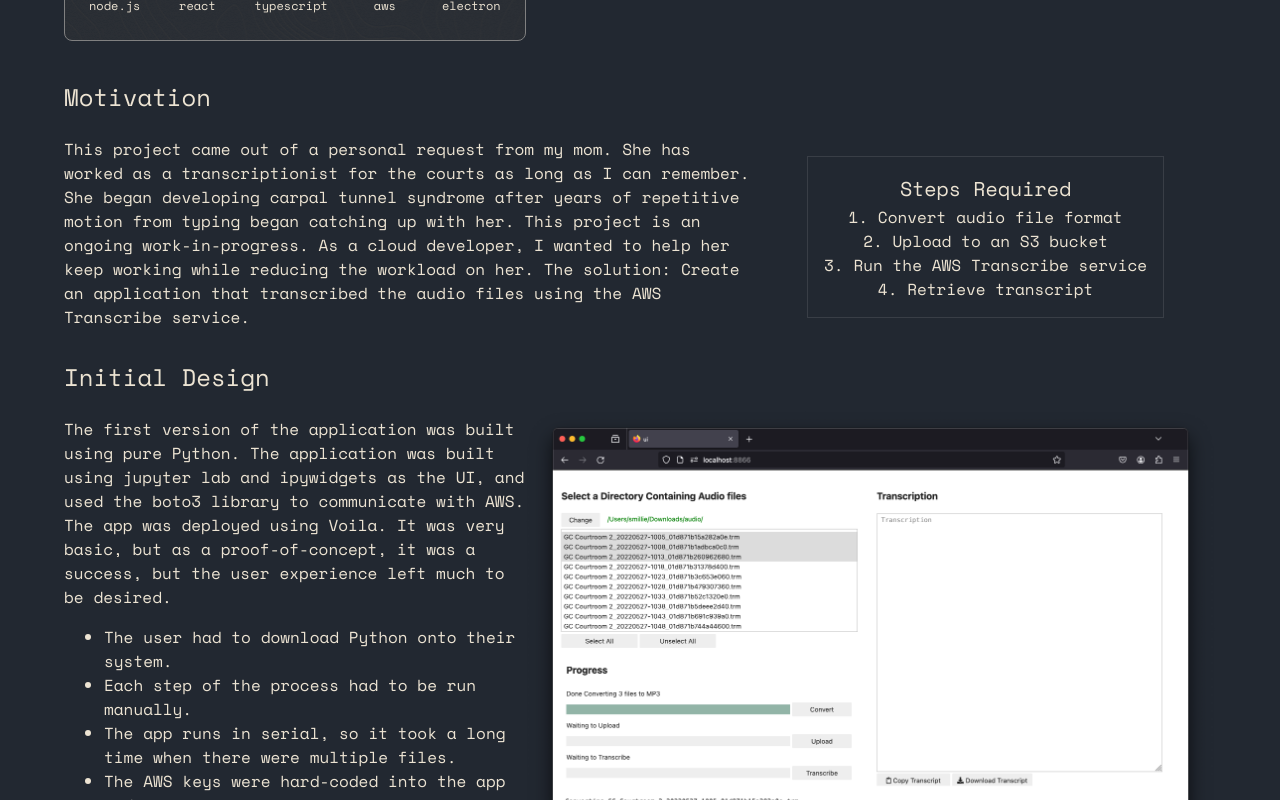
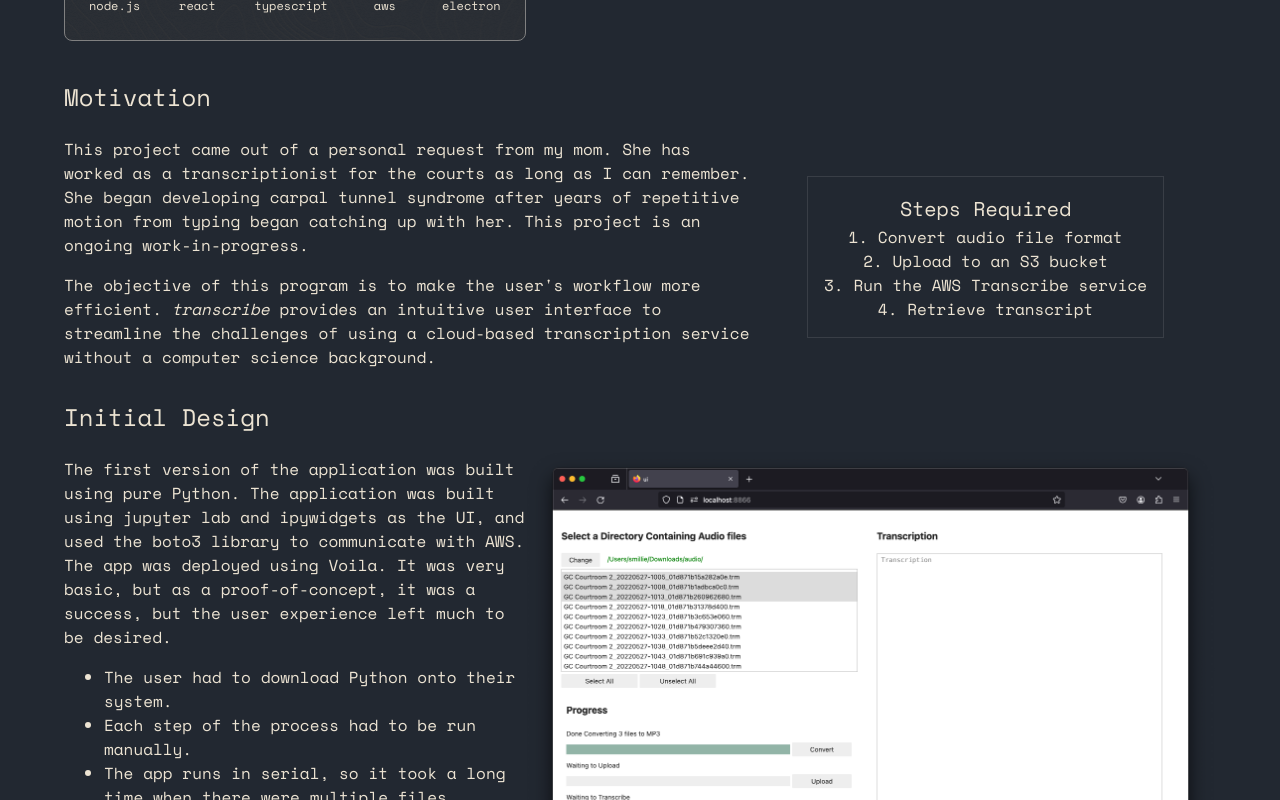
Before and after one commit to jsmillie7/portfolio-app, a React (Create React App) app: page /#/projects/transcribe in a window 1280 px wide. Shown: the part 1120-1920 px from the top of the page. Built offline with nearby package versions, Linux system fonts and the light colour scheme; a web font is replaced by a local one.

Commit message:
Hide geomodelling page for now while it needs more work. Tweak wording on 404 page. Grammatic improvements to transcribe project description

```diff
--- a/src/App.js
+++ b/src/App.js
@@ -136,7 +136,7 @@ export default function App() {
               <Routes>
                 <Route path="/" element={<Home />} />
                 <Route path="/projects" element={<Projects />} />
-                <Route path="/projects/geomodeling" element={<Geomodeling />} />
+                {/* <Route path="/projects/geomodelng" element={<Geomodeling />} /> */}
                 <Route path="/projects/cloudsim" element={<CloudSim />} />
                 <Route path="/projects/transcribe" element={<Transcribe />} />
                 <Route path="/projects/*" element={<ProjectNotFound />} />
--- a/src/Components/Projects/ProjectNotFound.js
+++ b/src/Components/Projects/ProjectNotFound.js
@@ -16,10 +16,10 @@ export default function ProjectNotFound() {
             flexDirection={'column'}
             >
                 <Typography variant="h1">
-                    404
+                    Under Construction
                 </Typography>
                 <Typography variant="h6" gutterBottom>
-                    Requested Project not Found
+                    This project page is still in development!
                 </Typography>
                 <ProjectsReturnButton />
             </Box>
--- a/src/Components/Projects/Transcribe/Transcribe.js
+++ b/src/Components/Projects/Transcribe/Transcribe.js
@@ -77,10 +77,13 @@ export default function Transcribe() {
                                 This project came out of a personal request from my mom. She has worked as a
                                 transcriptionist for the courts as long as I can remember. She began developing
                                 carpal tunnel syndrome after years of repetitive motion from typing began
-                                catching up with her. This project is an ongoing work-in-progress. As a cloud
-                                developer, I wanted to help her keep working while reducing the workload on her.
-                                The solution: Create an application that transcribed the audio files using the AWS
-                                Transcribe service.
+                                catching up with her. This project is an ongoing work-in-progress.
+                            </Typography>
+                            <Typography paragraph gutterBottom>
+                                The objective of this program is to make the user's workflow more
+                                efficient. <i>transcribe</i> provides an intuitive user interface
+                                to streamline the challenges of using a cloud-based transcription service
+                                without a computer science background.
                             </Typography>
                         </Box>
                         <Box flex={1} display={'flex'} alignItems={'center'} justifyContent={'center'}>
@@ -263,9 +266,9 @@ export default function Transcribe() {
                     >
                         <Box width={smallWindow ? '100%' : '40%'}>
                             <Typography paragraph sx={{ paddingTop: 1 }} gutterBottom>
-                                The first version of the app had AWS keys, region, and S3 bucket name hard
-                                coded in the app. This was fixed in the new version via an app drawer UI
-                                element to show and change the user settings
+                                The prototype of the app hard-coded the AWS keys, region, and S3 bucket.
+                                This issue was addressed via a new app drawer UI element to present
+                                user settings
                             </Typography>
                             <Typography paragraph gutterBottom>
                                 The UI allows the user to load keys from a CSV file. It then validates
```
